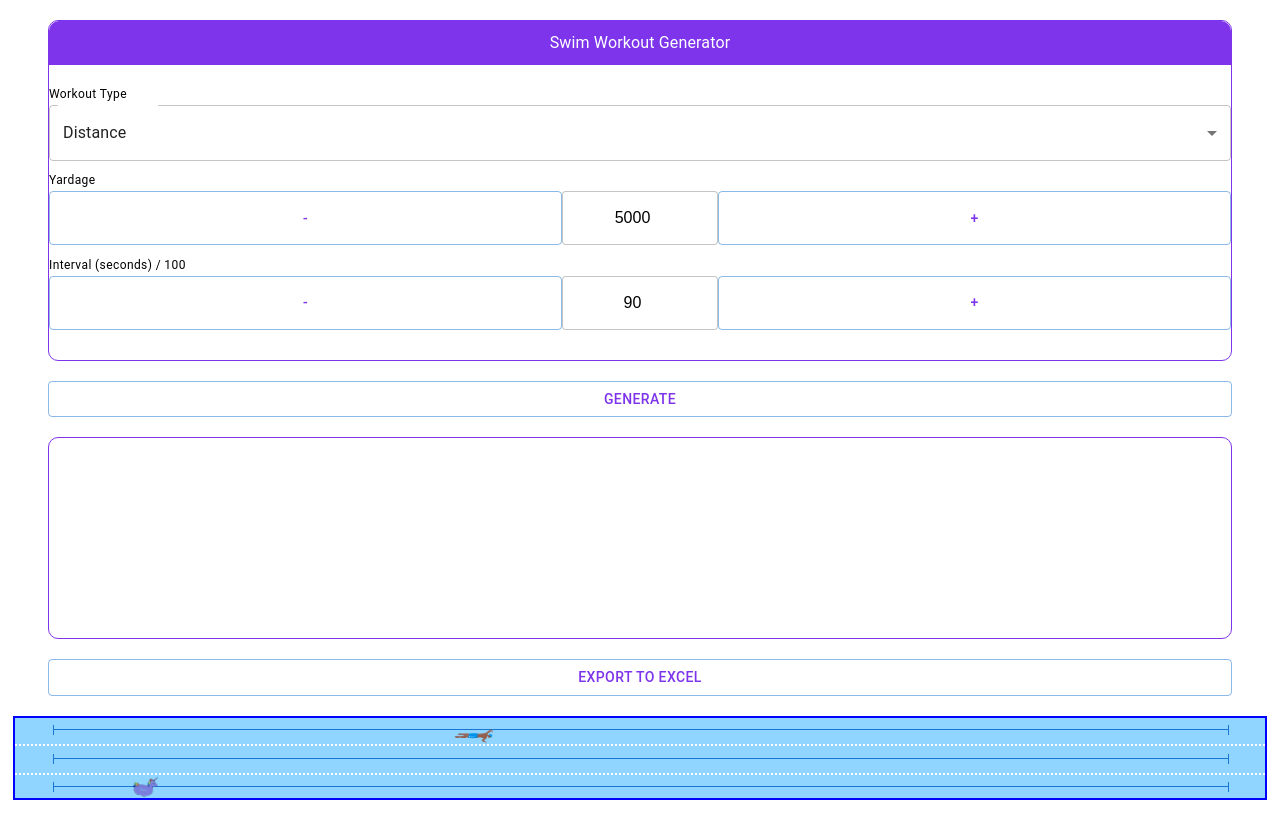
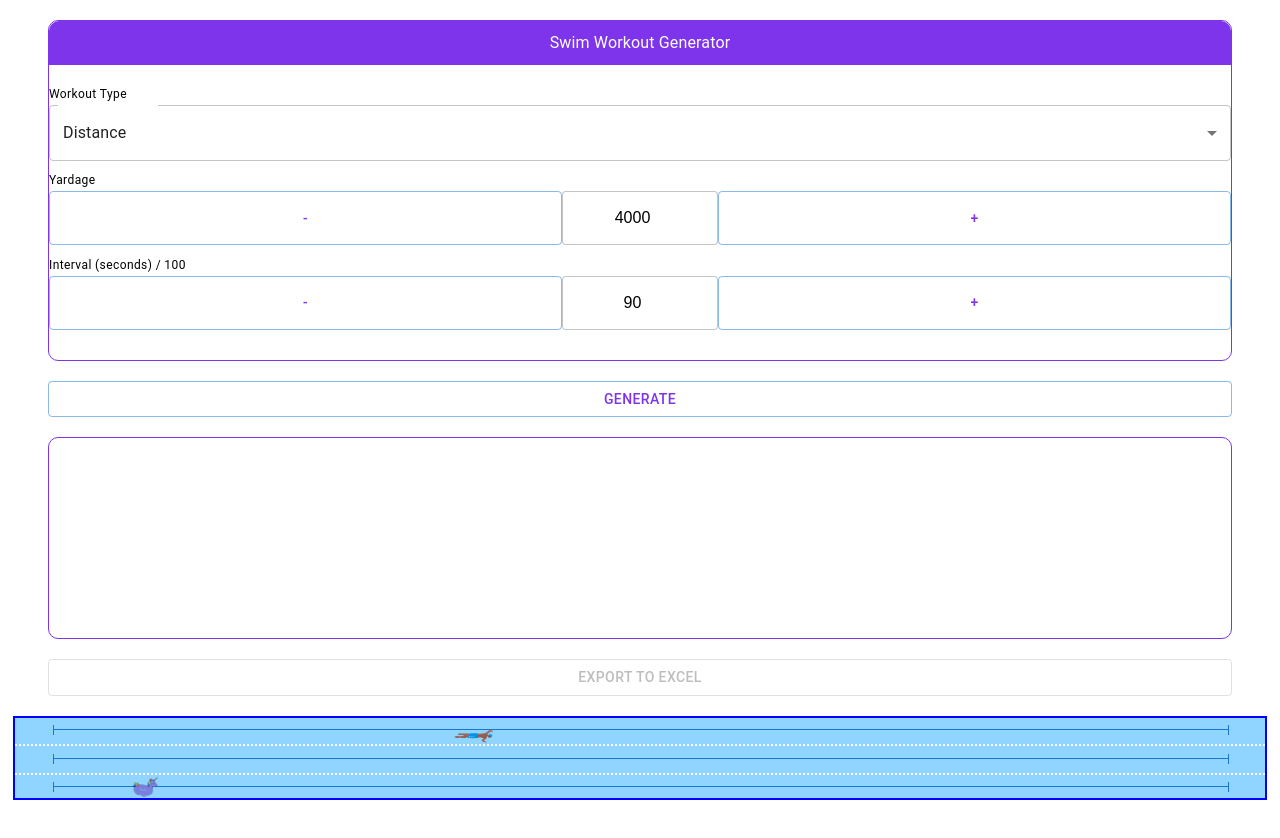
Before and after one commit to legaudinier/swimWorkouts, a React (Vite) app: page / in a window 1280 px wide. Shown: the top 838 px of the page. Built offline with nearby package versions, Linux system fonts and the light colour scheme.

Commit message:
Whole buncha clean up

```diff
--- a/package.json
+++ b/package.json
@@ -32,6 +32,7 @@
     "eslint-plugin-react-hooks": "^7.0.1",
     "eslint-plugin-react-refresh": "^0.4.24",
     "globals": "^16.5.0",
+    "jest": "^30.3.0",
     "typescript": "~5.9.3",
     "typescript-eslint": "^8.48.0",
     "vite": "^7.3.1"
--- a/src/App.tsx
+++ b/src/App.tsx
@@ -14,10 +14,11 @@ import { warmUpCoolDownCalculations } from './utilities'
 
 function App() {
   const [workoutType, setWorkoutType] = useState("distance");
-  const [yardage, setYardage] = useState(5000);
+  const [yardage, setYardage] = useState(4000);
   const [interval, setInterval] = useState<any>(90);
   const [showWorkout, setShowWorkout] = useState(false)
   const [workoutDetails, setWorkoutDetails] = useState({})
+  const [generateText, setGenerateText] = useState('Generate')
 
   const workoutTypeChange = (event: any) => {
     setWorkoutType(event.target.value);
@@ -48,17 +49,16 @@ function App() {
   }
 
   const generate = () => {
-    /// we need to send the info on this click
-    // ability to re-generate with all the same info
+    // Re-generate with all the same info
+
+    setGenerateText('Re-Generate')
     setShowWorkout(true)
   }
 
   useEffect(() => {
     setShowWorkout(false)
+    setGenerateText('Generate')
   }, [workoutType, yardage, interval])
-
-  // need to move up some of the calculations here
-  // that way we can just filter it down and also use to excel
 
   useEffect(() => {
     let percentage
@@ -218,7 +218,7 @@ function App() {
               width: '100%'
 
             }}
-            onClick={() => generate()}>Generate</Button>
+            onClick={() => generate()}>{generateText}</Button>
         </Box>
 
         <Box sx={{
@@ -256,7 +256,7 @@ function App() {
         </Box>
       </Box>
       <Box sx={{ display: 'flex', marginLeft: '40px', marginRight: '40px', marginTop: '20px' }}>
-        <ExportToExcel workoutType={workoutType} interval={interval} workoutDetails={workoutDetails} />
+        <ExportToExcel workoutType={workoutType} interval={interval} workoutDetails={workoutDetails} disableButton={showWorkout}/>
         {/* <Button variant="outlined"
           sx={{ width: '100%', color: '#7d34eb' }}
         >Email Workout</Button> */}
--- a/src/exportToExcel.tsx
+++ b/src/exportToExcel.tsx
@@ -7,15 +7,10 @@ export type ExcelExportType = {
   workoutType: any
   interval: any
   workoutDetails: any
+  disableButton: boolean
 }
 
-// total yardage
-// interval
-// warm up
-// main set
-// cool down
-
-const ExportToExcel = ({ workoutType, interval, workoutDetails }: ExcelExportType) => {
+const ExportToExcel = ({ workoutType, interval, workoutDetails, disableButton }: ExcelExportType) => {
   const RunExcelJSExport = () => {
 
     let wb = new ExcelJS.Workbook();
@@ -102,23 +97,9 @@ const ExportToExcel = ({ workoutType, interval, workoutDetails }: ExcelExportTyp
 
       ws.getCell('A14').value = `Warm down: ${workoutDetails.coolDown}`;
 
-
-      // kickDistance: kickDistance,
-      // kickRounds: kickRounds,
-      // pullDistance: pullDistance,
-      // pullRounds: pullRounds,
-      // drillDistance: drillDistance,
-      // drillRounds: drillRounds,
-      // drills: drills,
-      // breathDistance: breathDistance,
-      // breathRounds: breathRounds,
-      // breathWorkoutPattern: breathWorkoutPattern,
-      // breathWorkPatternText: breathWorkPatternText,
-      // errorMessage: errorMessage
-
     }
 
-    // STYLING
+    // General Styling
 
     ws.getCell('A1').fill = {
       type: 'pattern',
@@ -136,10 +117,7 @@ const ExportToExcel = ({ workoutType, interval, workoutDetails }: ExcelExportTyp
       vertical: 'middle', horizontal: 'center'
     };
 
-
     ws.mergeCells('A1:E1');
-
-
 
     wb.xlsx.writeBuffer()
       .then(function (buffer) {
@@ -149,9 +127,10 @@ const ExportToExcel = ({ workoutType, interval, workoutDetails }: ExcelExportTyp
         );
       });
   }
+  console.log('disableButton', disableButton)
 
   return (
-    <Button variant="outlined"
+    <Button variant="outlined" disabled={!disableButton}
       sx={{ width: '100%', color: '#7d34eb' }} onClick={() => RunExcelJSExport()}>
       Export To Excel</Button>
   );
--- a/src/workouts/distanceWorkout.tsx
+++ b/src/workouts/distanceWorkout.tsx
@@ -8,6 +8,7 @@ export type DistanceWorkoutType = {
 }
 
 const DistanceWorkout = ({interval, workoutDetails}: DistanceWorkoutType) => {
+    console.log('helloo')
 
     return (
         <Box sx={{ paddingBottom: '20px' }}>
--- a/src/workouts/easyWorkoutDetails.tsx
+++ b/src/workouts/easyWorkoutDetails.tsx
@@ -1,4 +1,4 @@
-import {getDrills, getBreathWorkPattern} from '../utilities'
+import { getDrills, getBreathWorkPattern } from '../utilities'
 
 export const easyWorkoutDetails = (mainSetYardage: number) => {
     let kickPercentage,
```
Also changed, not shown: 2 other files (tests, documents, lock files or other folders).
